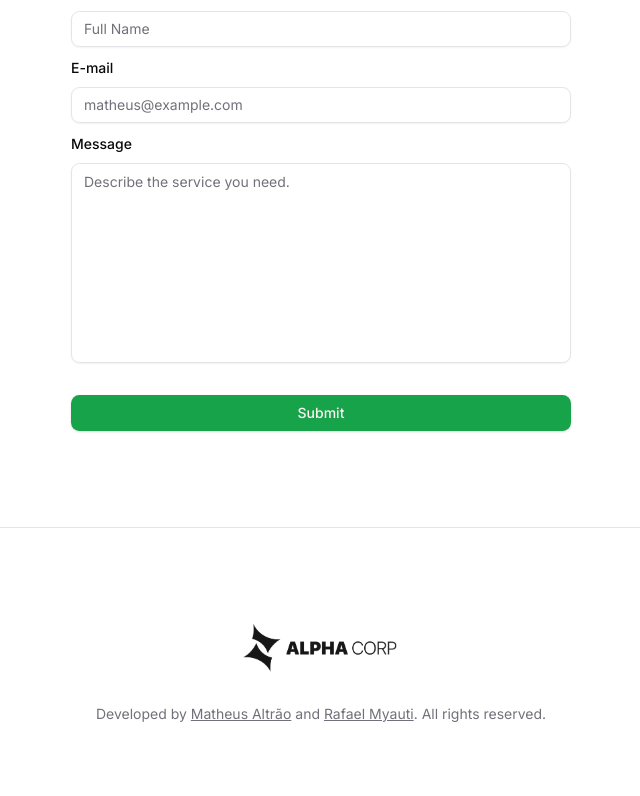
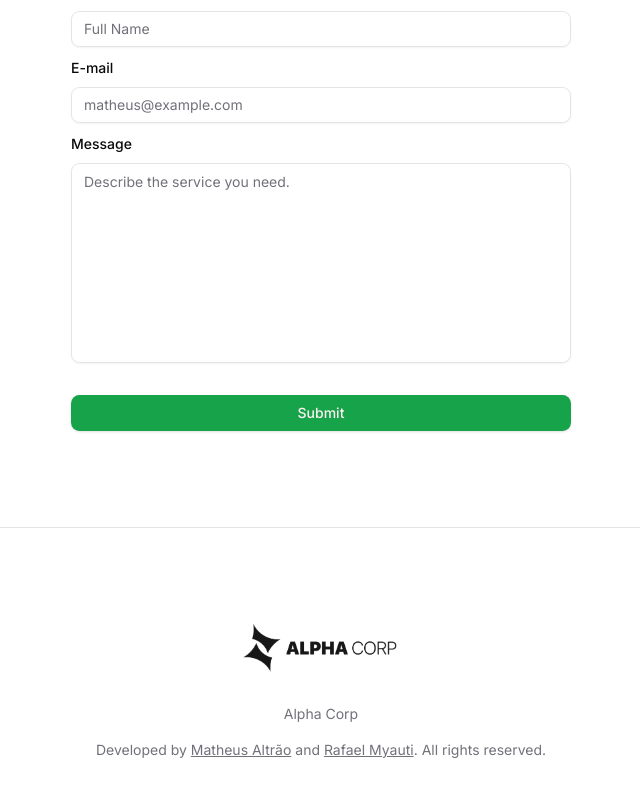
Before and after one commit to MatheusAltrao/alphacorp, a Next.js app: page / in a window 1280 px wide. Shown: the part 2296-3092 px from the top of the page, without its empty margins (319-959 px from the left). Built offline with nearby package versions, Linux system fonts and the light colour scheme.

Commit message:
refactor(components/footer): Refatora o componente `Footer` para melhorar a legibilidade e corrige a importação do componente `HowItWorks`

```diff
--- a/src/components/sections/footer.tsx
+++ b/src/components/sections/footer.tsx
@@ -1,5 +1,5 @@
-import Link from 'next/link'
-import Logo from '../logo-components/logo'
+import Link from "next/link";
+import Logo from "../logo-components/logo";
 
 export default function Footer() {
   return (
@@ -11,13 +11,14 @@ export default function Footer() {
           </Link>
         </div>
 
-        <div>
+        <div className="flex w-full flex-col items-center gap-4">
+          <h1 className=" text-muted-foreground text-center text-sm">Alpha Corp</h1>
           <p className="text-muted-foreground text-center text-sm">
-            Developed by{' '}
+            Developed by{" "}
             <Link href="https://www.linkedin.com/in/matheus-altrao/" className="underline" target="_blank">
               Matheus Altrão
-            </Link>{' '}
-            and{' '}
+            </Link>{" "}
+            and{" "}
             <Link href="https://www.linkedin.com/in/rafael-myauti/" className="underline" target="_blank">
               Rafael Myauti
             </Link>
@@ -26,5 +27,5 @@ export default function Footer() {
         </div>
       </div>
     </footer>
-  )
+  );
 }
```
Also changed, not shown: src/app/page.tsx (+7 -7 lines), src/components/sections/how-it-works.tsx (renamed from src/components/sections/howitworks.tsx).
